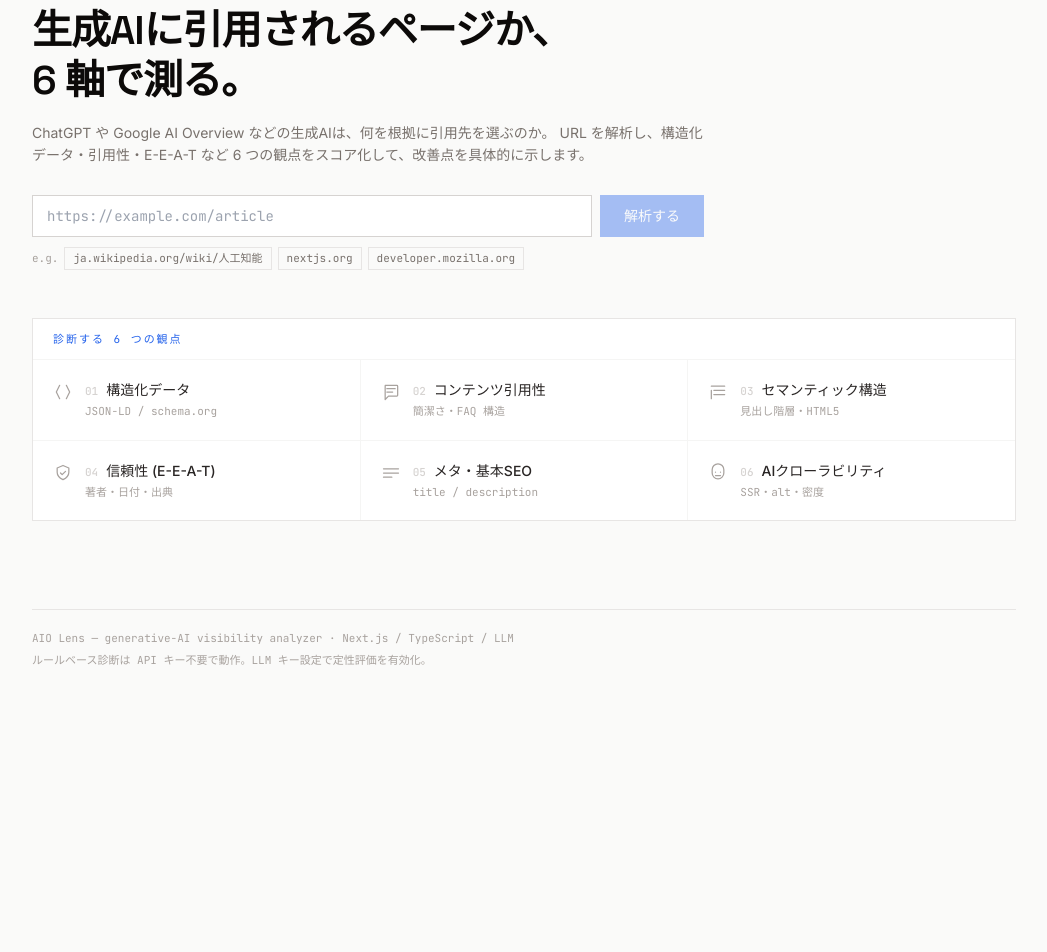
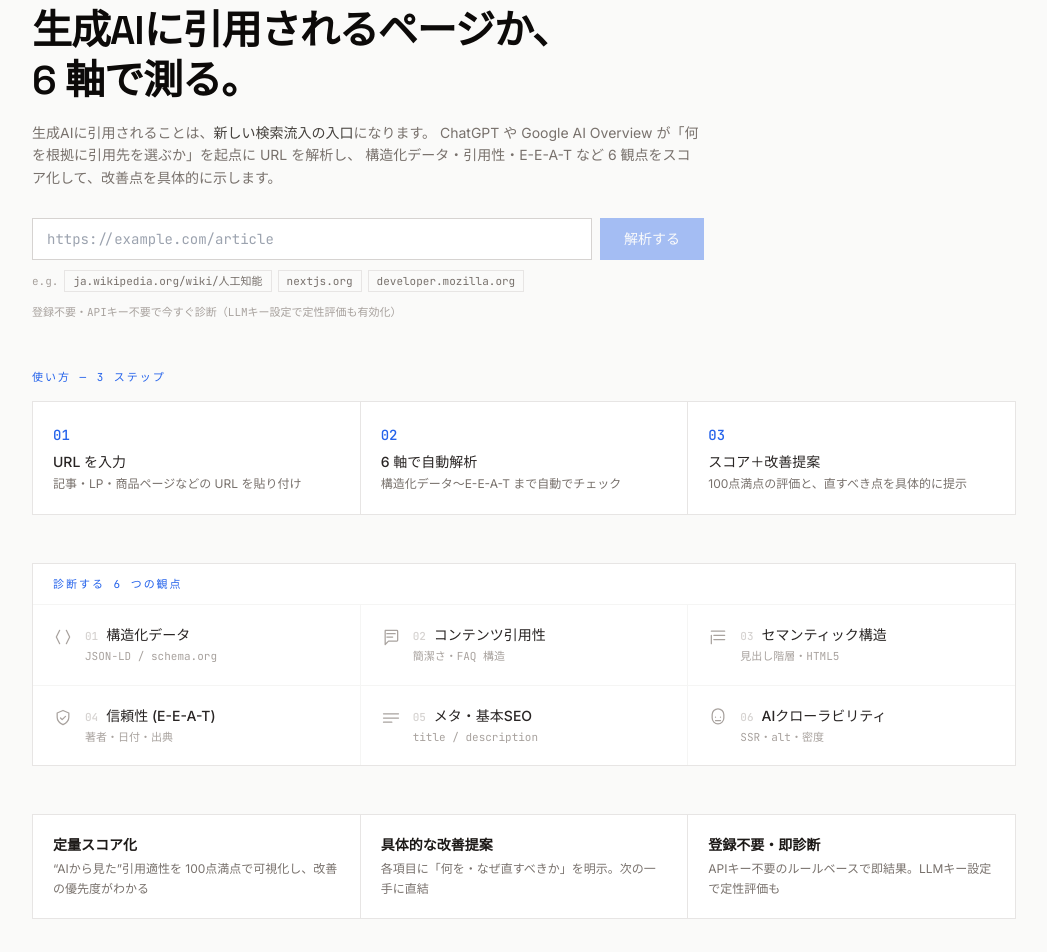
Before and after one commit to sotaro0000/aio-lens, a Next.js app: page / in a window 1280 px wide. Shown: the part 140-1092 px from the top of the page, without its empty margins (116-1163 px from the left). Before the commit the page ends 858 px from the top, so only its background shows below. Built offline with nearby package versions, Linux system fonts and the light colour scheme.

Commit message:
feat(lp): ランディングを強化（ベネフィット訴求・使い方ステップ・信頼要素を追加）

```diff
--- a/src/app/page.tsx
+++ b/src/app/page.tsx
@@ -104,8 +104,9 @@ export default function Home() {
             6 軸で測る。
           </h1>
           <p className="mt-4 text-sm leading-relaxed text-stone-500">
-            ChatGPT や Google AI Overview などの生成AIは、何を根拠に引用先を選ぶのか。
-            URL を解析し、構造化データ・引用性・E-E-A-T など 6 つの観点をスコア化して、改善点を具体的に示します。
+            生成AIに引用されることは、<span className="font-medium text-stone-700">新しい検索流入の入口</span>になります。
+            ChatGPT や Google AI Overview が「何を根拠に引用先を選ぶか」を起点に URL を解析し、
+            構造化データ・引用性・E-E-A-T など 6 観点をスコア化して、改善点を具体的に示します。
           </p>
 
           <form onSubmit={onSubmit} className="mt-7">
@@ -144,6 +145,9 @@ export default function Home() {
                 </button>
               ))}
             </div>
+            <p className="mt-3 font-mono text-[11px] text-stone-400">
+              登録不要・APIキー不要で今すぐ診断（LLMキー設定で定性評価も有効化）
+            </p>
           </form>
         </div>
 
@@ -162,6 +166,26 @@ export default function Home() {
           )}
 
           {!loading && !result && !error && (
+            <div className="space-y-12">
+              {/* 使い方 3ステップ */}
+              <div>
+                <p className="label-mono mb-4">使い方 — 3 ステップ</p>
+                <div className="grid grid-cols-1 gap-px border border-stone-200 bg-stone-200 sm:grid-cols-3">
+                  {[
+                    ["01", "URL を入力", "記事・LP・商品ページなどの URL を貼り付け"],
+                    ["02", "6 軸で自動解析", "構造化データ〜E-E-A-T まで自動でチェック"],
+                    ["03", "スコア＋改善提案", "100点満点の評価と、直すべき点を具体的に提示"],
+                  ].map(([n, t, d]) => (
+                    <div key={n} className="bg-white p-5">
+                      <span className="font-mono text-sm font-medium text-blue-600">{n}</span>
+                      <p className="mt-1.5 text-sm font-medium text-stone-800">{t}</p>
+                      <p className="mt-0.5 text-xs leading-relaxed text-stone-500">{d}</p>
+                    </div>
+                  ))}
+                </div>
+              </div>
+
+              {/* 診断する6観点 */}
               <div className="border border-stone-200 bg-white">
                 <p className="label-mono border-b border-stone-100 px-5 py-3">診断する 6 つの観点</p>
                 <div className="grid grid-cols-1 gap-px bg-stone-100 sm:grid-cols-2 lg:grid-cols-3">
@@ -189,6 +213,21 @@ export default function Home() {
                   ))}
                 </div>
               </div>
+
+              {/* メリット */}
+              <div className="grid grid-cols-1 gap-px border border-stone-200 bg-stone-200 sm:grid-cols-3">
+                {[
+                  ["定量スコア化", "“AIから見た”引用適性を 100点満点で可視化し、改善の優先度がわかる"],
+                  ["具体的な改善提案", "各項目に「何を・なぜ直すべきか」を明示。次の一手に直結"],
+                  ["登録不要・即診断", "APIキー不要のルールベースで即結果。LLMキー設定で定性評価も"],
+                ].map(([t, d]) => (
+                  <div key={t} className="bg-white p-5">
+                    <p className="text-sm font-semibold text-stone-900">{t}</p>
+                    <p className="mt-1 text-xs leading-relaxed text-stone-500">{d}</p>
+                  </div>
+                ))}
+              </div>
+            </div>
           )}
 
           {result && <ResultView result={result} />}
```
Lines whose indentation alone changed are shown as unchanged.
